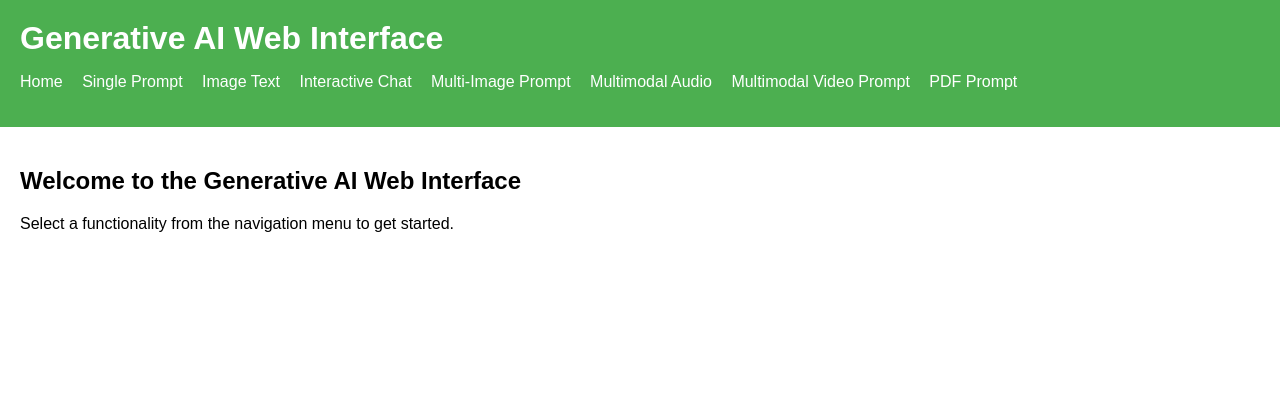
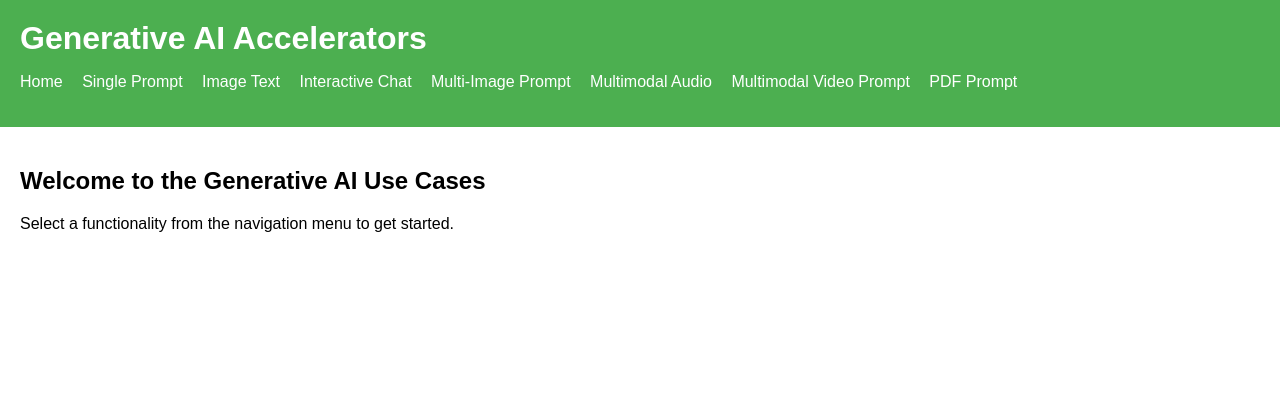
Before and after one commit to hmarshmello/GemBots, a Flask app: page / in a window 1280 px wide. Shown: the top 420 px of the page. Run offline with Flask 3, Linux system fonts and the light colour scheme.

Commit message:
Major Changes

```diff
--- a/app.py
+++ b/app.py
@@ -77,9 +77,7 @@ def image_text():
             file.save(image_path)
             try:
                 organ = Image.open(image_path)
-                response = model.generate_content(
-                    ["Tell me about this instrument", organ]
-                )
+                response = model.generate_content(["Tell me about this picture", organ])
                 generated_text = response.text
                 return render_template(
                     "image_text.html",
@@ -97,7 +95,7 @@ def interactive_chat():
         {"role": "user", "message": "Hello"},
         {
             "role": "bot",
-            "message": "Great to meet you. What would you like to know? Please type 'OK,QUIT' to end the chat.",
+            "message": "Great to meet you. What would you like to know?",
         },
     ]
     if request.method == "GET":
@@ -115,8 +113,7 @@ def interactive_chat():
                         {"role": "user", "parts": "Hello"},
                         {
                             "role": "model",
-                            "parts": "Great to meet you. What would you like to know? "
-                            "IF MENTIONED ANYTHING RELATED TO ENDING THE CHAT THEN RESPONDED WITH 'OK,QUIT' ONLY",
+                            "parts": "Great to meet you. What would you like to know? ",
                         },
                     ]
                 )
--- a/templates/base.html
+++ b/templates/base.html
@@ -8,7 +8,7 @@
    </head>
    <body>
        <header>
-           <h1>Generative AI Web Interface</h1>
+           <h1>Generative AI Accelerators</h1>
            <nav>
                <ul>
                    <li><a href="{{ url_for('index') }}">Home</a></li>
--- a/templates/index.html
+++ b/templates/index.html
@@ -1,5 +1,5 @@
 {% extends "base.html" %}
    {% block content %}
-   <h2>Welcome to the Generative AI Web Interface</h2>
+   <h2>Welcome to the Generative AI Use Cases</h2>
    <p>Select a functionality from the navigation menu to get started.</p>
    {% endblock %}
```
Also changed, not shown: static/uploads/images/704842.jpg (added), static/uploads/images/scary-nightmare-3840x1080-19253.jpg (added).
